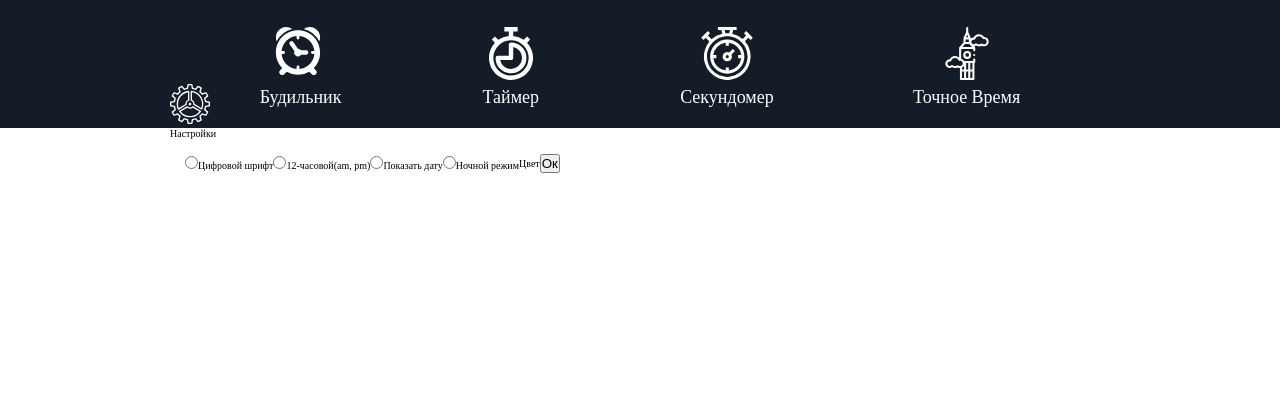
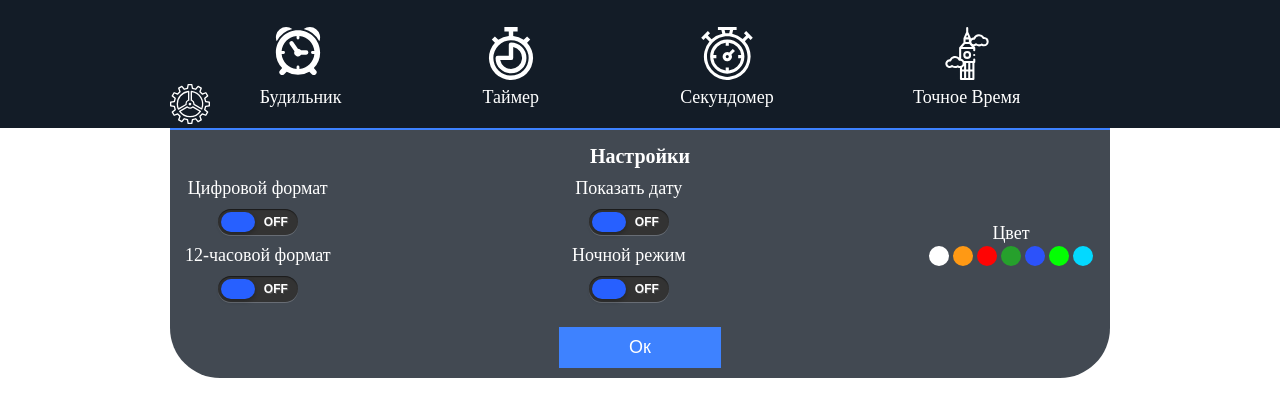
Before and after one commit to zarokych000/clock-timer-alarm, a plain HTML site: page index.html in a window 1280 px wide. Drawn offline with Linux system fonts and the light colour scheme; a web font is replaced by a local one.

Commit message:
styling 0.2

```diff
--- a/index.html
+++ b/index.html
@@ -62,16 +62,69 @@
       </nav>
     </div>
     <section class="settings">
-      <div>Настройки</div>
+      <h4>Настройки</h4>
       <ul class="settings-bar">
-        <li><input type="radio">Цифровой шрифт</li>
-        <li><input type="radio">12-часовой(am, pm)</li>
-        <li><input type="radio">Показать дату</li>
-        <li><input type="radio">Ночной режим</li>
+        <li>
+            <div>
+              Цифровой формат
+            </div>
+            <div class="radio">
+              <input id="font-style" type="checkbox">
+              <label for="font-style"></label>
+            </div>
+          </div>
+            <div>
+              12-часовой формат
+            </div>
+            <div class="radio">
+              <input id="timezone" type="checkbox">
+              <label for="timezone"></label>
+            </div>
+          </div>
+        </li>
+        <li>
+          <div>
+            Показать дату
+          </div>
+          <div class="radio">
+            <input id="show-date" type="checkbox">
+            <label for="show-date"></label>
+          </div>
+          Ночной режим
+          <div class="radio">
+            <input id="night-mode" type="checkbox">
+            <label for="night-mode"></label>
+          </div>
+        </li>
+        <li>
+          Цвет
+          <div class="color-galery">
+            <div class="color white">
+              <div></div>
+            </div>
+            <div class="color orange">
+              <div></div>
+            </div>
+            <div class="color red">
+              <div></div>
+            </div>
+            <div class="color green">
+              <div></div>
+            </div>
+            <div class="color blue">
+              <div></div>
+            </div>
+            <div class="color acidgreen">
+              <div></div>
+            </div>
+            <div class="color acidblue">
+              <div></div>
+            </div>
+          </div>
+        </li>
+      </ul>
+      <div class="settings-button"><button>Ок</button></div>
 
-        <li>Цвет</li>
-        <li><button>Ок</button></li>
-      </ul>
     </section>
   </header>
   <main></main>
--- a/style.css
+++ b/style.css
@@ -76,14 +76,132 @@ html{
 }
 
 .settings {
+  display: flex;
+  flex-direction: column;
+  align-items: center;
+  justify-content: center;
+  color: white;
+  font-size: 1.8rem;
   width: 94rem;
   margin: 0 auto;
+  border-top: 2px solid #3e82ff;
+  border-bottom-left-radius: 5rem;
+  border-bottom-right-radius: 5rem;
+  background: #131c27cc
+}
+.settings h4{
+  padding-top: 1.5rem;
+  font-size: 2rem;;
+}
+.settings-bar{
+  width: 100%;
+  display: flex;
+  justify-content: space-between;
+  align-items: center;;
+  padding: 1.5rem;
+  padding-top: 1rem;
+  list-style: none;
 }
 
-.settings-bar{
+.settings-bar li{
   display: flex;
-  justify-content: start;
+  flex-direction: column;
+  justify-content: space-around;
   align-items: center;;
-  padding: 1.5rem;
-  list-style: none;
 }
+
+
+
+.settings-button button{
+  padding: 1rem 7rem;
+  background:  #3e82ff;
+  margin-bottom: 1rem;
+  color: white;
+  font-size: 1.8rem;
+  border: none;
+}
+
+/* Checkbox styling */
+.radio{
+  width: 80px;
+  height: 26px;
+  background: #333;
+  margin: 10px auto;
+  position: relative;
+  border-radius: 50px;
+  box-shadow: inset 0px 1px 1px rgba(0, 0, 0, 0.5), 0px 1px 0px rgba(255, 255, 255, 0.2);
+}
+.radio:after {
+  content: 'OFF';
+  color: white;
+  position: absolute;
+  right: 10px;
+  z-index: 0;
+  font: 12px/26px Arial, sans-serif;
+  font-weight: bold;
+  text-shadow: 1px 1px 0px rgba(255, 255, 255, 0.15);
+}
+.radio:before {
+  content: 'ON';
+  color: #2a74ff;
+  position: absolute;
+  left: 10px;
+  z-index: 0;
+  font: 12px/26px Arial, sans-serif;
+  font-weight: bold;
+}
+.radio label {
+  display: block;
+  width: 34px;
+  height: 20px;
+  cursor: pointer;
+  position: absolute;
+  top: 3px;
+  left: 3px;
+  z-index: 1;
+  background: rgb(39, 96, 255);
+  border-radius: 50px;
+  transition: all 0.4s ease;
+  box-shadow: 0px 2px 5px 0px rgba(0, 0, 0, 0.3);
+}
+
+.radio input[type=checkbox] {
+  visibility: hidden;
+}
+.radio input[type=checkbox]:checked + label {
+  left: 43px;
+}
+
+/* gallery of color */
+
+.color-galery{
+  display: flex;
+
+}
+.color{
+  width: 2rem;
+  height: 2rem;
+  border-radius: 50%;
+  margin: 0.2rem;
+}
+.white {
+  background: white;
+}
+.orange{
+  background: rgb(255, 153, 20);
+}
+.red{
+  background: rgb(255, 4, 4);
+}
+.green{
+  background: rgb(38, 160, 44);
+}
+.blue{
+  background: rgb(44, 82, 250);
+}
+.acidblue{
+  background: rgb(3, 217, 255);
+}
+.acidgreen{
+  background: rgb(3, 255, 3);
+}
```
